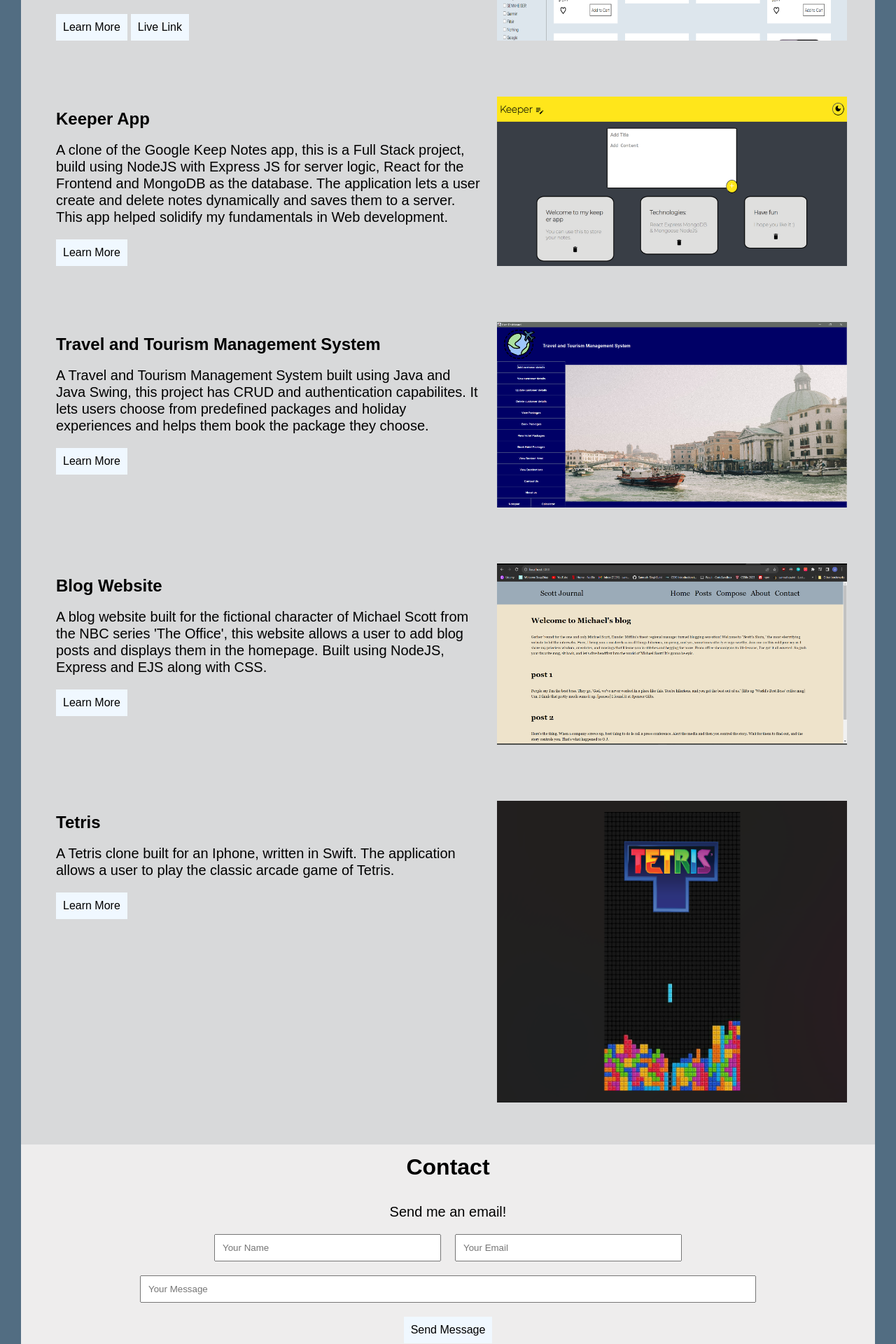
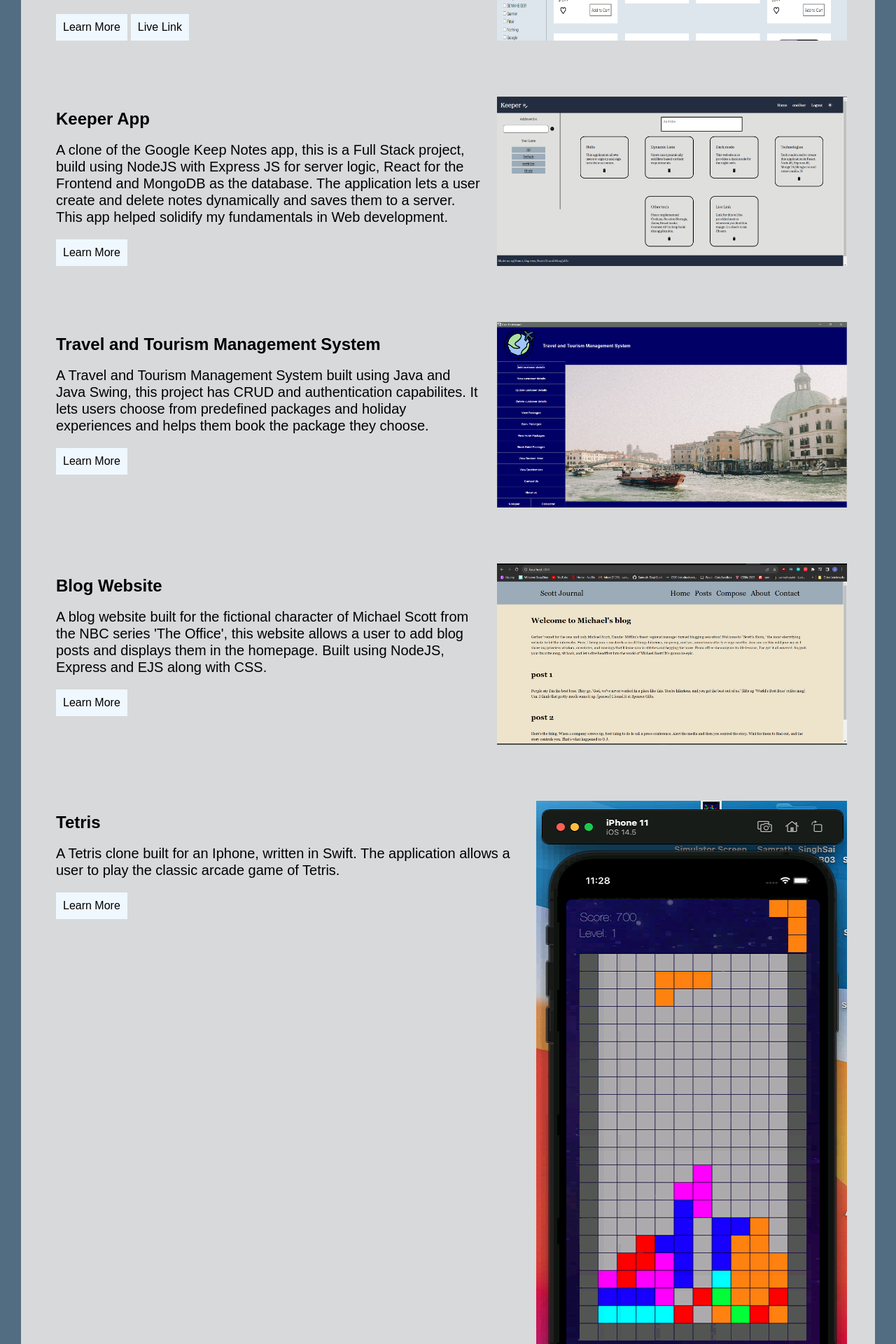
Before and after one commit to Samrath-SinghSaini/portfolio-website, a React (Vite) app: page / in a window 1280 px wide. Shown: the part 2400-4320 px from the top of the page at 70% size. Built offline with nearby package versions, Linux system fonts and the light colour scheme; a web font is replaced by a local one.

Commit message:
changed project images

```diff
--- a/src/Components/Project.jsx
+++ b/src/Components/Project.jsx
@@ -8,10 +8,10 @@ function Project() {
     <div className="project-main">
     <p className="project-note">Please note that the projects are hosted on a free service with a shared plan, website will take longer to load.</p>
     <ProjectTile title="Electronic Ecommerce Store Application" description={Description[4]} src='./images/ecom6.png' stack={['NodeJS', 'Express','React', 'MongoDB']} link='https://electronic-ecommerce-store.vercel.app/'/>
-      <ProjectTile title="Keeper App" description={Description[0]} src='./images/keeper2.png' stack={['NodeJS', 'Express','React', 'MongoDB']}/>
+      <ProjectTile title="Keeper App" description={Description[0]} src='./images/keeper.png' stack={['NodeJS', 'Express','React', 'MongoDB']}/>
       <ProjectTile title='Travel and Tourism Management System' description={Description[1]} src='./images/tourismJava.png' stack={['Java', 'Swing']}/>
       <ProjectTile title='Blog Website' description={Description[2]} src='./images/journal.png' stack={['NodeJS', 'Express','EJS']}/>
-      <ProjectTile title='Tetris' description={Description[3]} src='./images/tetris.png' stack={['Swift']}/>
+      <ProjectTile title='Tetris' description={Description[3]} src='./images/tet.png' stack={['Swift']}/>
     </div>
   );
 }
```
